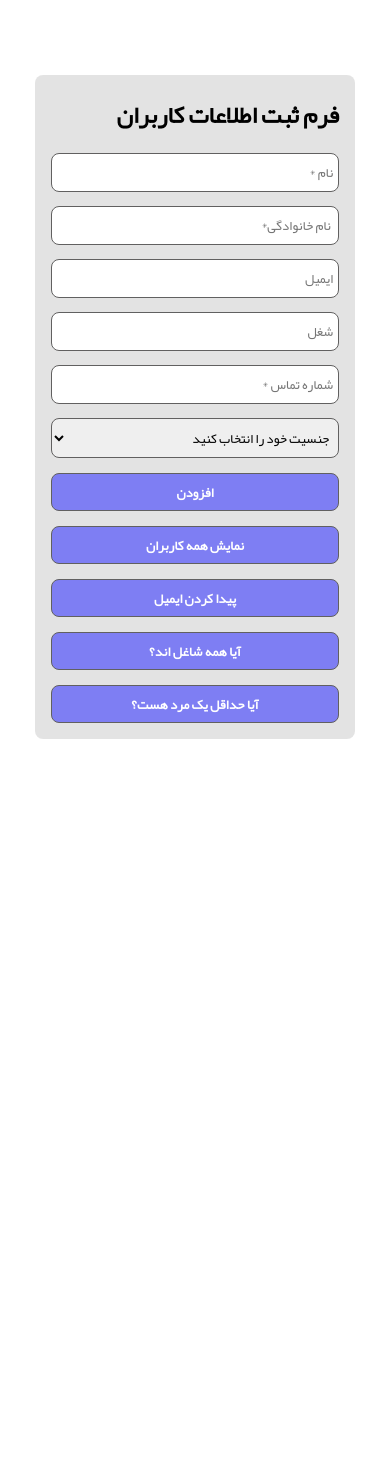
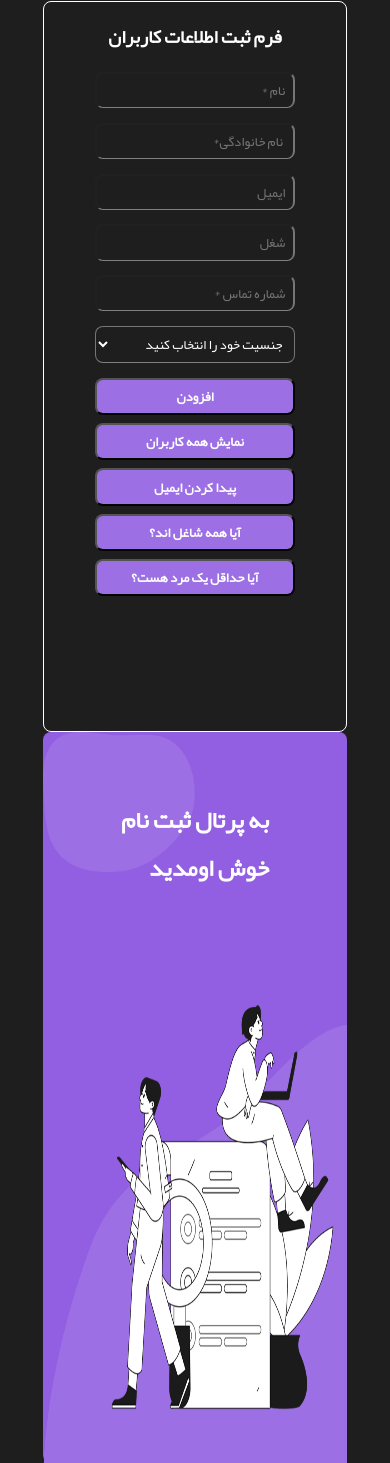
Before and after one commit to Ashkan-Aali/persenl-form, a plain HTML site: page index.html in a window 390 px wide. Shown: the part 15-1478 px from the top of the page. Before the commit the page ends 844 px from the top, so only its background shows below. Drawn offline with Linux system fonts and the light colour scheme; files whose address does not match are found by name.

Commit message:
Update design and make it responsive

```diff
--- a/assets/style.css
+++ b/assets/style.css
@@ -14,37 +14,110 @@
     direction: rtl;
     transition: all 1s;
     font-family: yekan;
+    box-sizing: border-box;
+    padding: 0;
     margin: 0;
 }
 
 body {
+    background-color: #1E1E1E;
+    height: 100vh;
+    width: 100vw;
     display: flex;
     justify-content: center;
-    position: relative;
-    height: 100vh;
+}
+.pageSection {
+    display: flex;
+    padding: 1rem;
+    width: 70%;
+    height: auto;
 }
 
-.pageSection {
-    background-color: rgba(181, 179, 179, 0.373);
-    width: 18rem;
-    padding: 1rem;
+.formSection {
+    width: 45%;
+    height: auto;
+    min-height: 90%;
+    padding: 0.5rem;
     border-radius: 0.5rem;
     display: flex;
     flex-direction: column;
-    gap: 0.9rem;
+    gap: 0.5rem;
     margin: auto 0;
+    align-items: center;
+    border: 0.01rem solid #FFFFFF;
+}
+
+.formSection h1 {
+    color: #FFFFFF;
+    padding: 0.5rem;
+}
+
+.bigImageSection {
+    background-color: #925FE2;
+    width: 55%;
+    height: auto;
+    min-height: 90%;
+    display: flex;
+    flex-direction: column;
+    align-items: center;
+    border-radius: 0.5rem;
+    margin: auto 0;
+    position: relative;
+}
+
+.bigImageSection .bigImage {
+    height: 60%;
+    position: absolute;
+    bottom: 5%;
+    right: 0;
+    z-index: 2;
+}
+
+.bigImageSection .efectImg1 {
+    position: absolute;
+    overflow: hidden;
+    z-index: 1;
+    width: 100%;
+    height: 60%;
+    bottom: 0;
+}
+
+.bigImageSection .efectImg2 {
+    position: absolute;
+    overflow: hidden;
+    z-index: 1;
+    width: 50%;
+    top: 0;
+    left: 0;
+}
+
+.bigImageSection span {
+    z-index: 3;
+    font-weight: bold;
+    color: white;
+    font-size: 1.5rem;
+    margin-top: 4rem;
 }
 
 input,
 select,
 button {
     border-radius: 0.5rem;
-    border: 0.05rem solid rgb(97, 96, 96);
-    padding: 0.3rem;
+    padding: 0.2rem 0.5rem;
+    width: 70%;
 }
-
+input , select{
+    border-bottom: 0.01rem solid gray;
+    background-color: inherit;
+    color: white;
+}
+option{
+    background-color: #9C6FE4;
+    color: white;
+    font-weight: bold;
+}
 button {
-    background-color: rgba(60, 60, 253, 0.603);
+    background-color: #9C6FE4;
     color: white;
     font-weight: bold;
     cursor: pointer;
@@ -54,7 +127,8 @@ button {
     display: flex;
     flex-direction: column;
     gap: 0.9rem;
-
+    width: 100%;
+    align-items: center;
 }
 
 #modal {
@@ -96,3 +170,17 @@ button {
 .my-input::placeholder {
     color: red;
 }
+
+@media (max-width : 768px) {
+    .pageSection {
+        width: 95%;
+        flex-direction: column;
+        align-items: center;
+    }
+    .bigImageSection .bigImage{
+        width: 90%;
+    }
+    .formSection , .bigImageSection {
+        width: 90%;
+    }
+}
--- a/index.html
+++ b/index.html
@@ -1,13 +1,17 @@
 <!DOCTYPE html>
 <html lang="en">
+
 <head>
     <meta charset="UTF-8">
     <meta name="viewport" content="width=device-width, initial-scale=1.0">
     <title>Document</title>
     <link rel="stylesheet" href="assets/style.css">
 </head>
+
 <body>
     <section class="pageSection">
+
+        <section class="formSection">
             <h1>
                 فرم ثبت اطلاعات کاربران
             </h1>
@@ -30,6 +34,14 @@
             <button id="findEmial">پیدا کردن ایمیل </button>
             <button id="checkAllHaveJob">آیا همه شاغل اند؟ </button>
             <button id="checkHasMale"> آیا حداقل یک مرد هست؟ </button>
+        </section>
+
+        <div class="bigImageSection">
+            <span> به پرتال ثبت نام<br>خوش اومدید</span>
+            <img class="bigImage" src="/assets/image/mainImg.png" alt="">
+            <img class="efectImg1" src="/assets/image/Vector (1).png" alt="">
+            <img class="efectImg2" src="/assets/image/Vector.png" alt="">
+        </div>
 
     </section>
 
@@ -38,4 +50,5 @@
 
     <script src="assets/js/main.js"></script>
 </body>
+
 </html>
```
Also changed, not shown: assets/image/Vector (1).png (added), assets/image/Vector 99.png (added), assets/image/Vector.png (added), assets/image/image 1 (1).png (added), assets/image/mainImg.png (added). Lines whose indentation alone changed are shown as unchanged.
